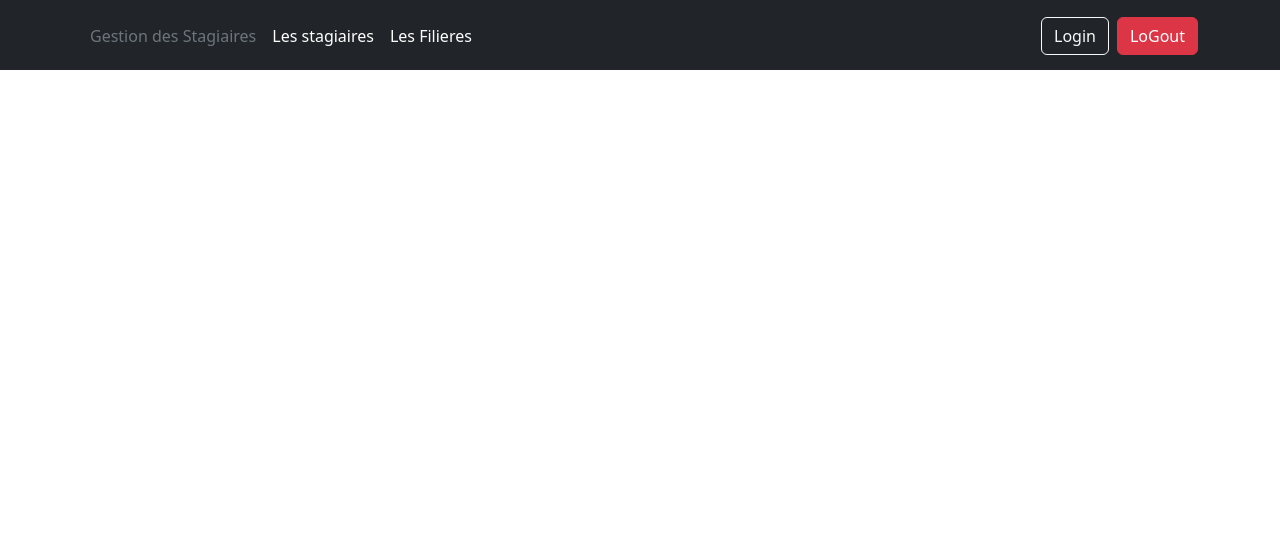
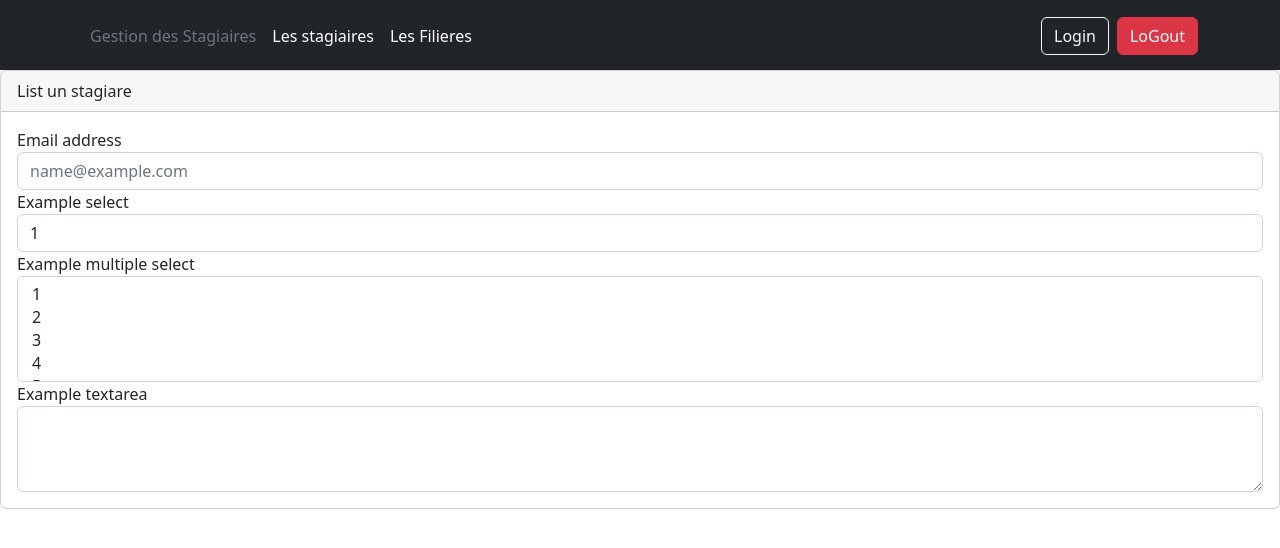
Before and after one commit to anasmak04/Gestion-des-stagiaires-Projet-fil-rouge, an Angular app in the folder client/: page /Edite in a window 1280 px wide. Before the commit this address led to /. Shown: the top 548 px of the page. Built offline with nearby package versions, Linux system fonts and the light colour scheme.

Commit message:
add c edit and routing

```diff
--- a/client/src/app/app-routing.module.ts
+++ b/client/src/app/app-routing.module.ts
@@ -4,11 +4,12 @@ import { RouterModule, Routes } from '@angular/router';
 import { StagiairesComponent } from './stagiaires/stagiaires.component';
 import { HomeComponent } from './home/home.component';
 import { FilieresComponent } from './filieres/filieres.component';
+import { EditerComponent } from './editer/editer.component';
 
 const routes: Routes = [
-  { path: '', component:  HomeComponent},
-  { path: 'stagiaires', component: StagiairesComponent  },
+  { path: '', component: StagiairesComponent  },
   { path: 'filieres', component: FilieresComponent  },
+  { path: 'Edite', component: EditerComponent  },
 ];
 
 
--- a/client/src/app/app.module.ts
+++ b/client/src/app/app.module.ts
@@ -8,6 +8,7 @@ import { AppRoutingModule } from './app-routing.module';
 import { StagiairesComponent } from './stagiaires/stagiaires.component';
 import { HomeComponent } from './home/home.component';
 import { FilieresComponent } from './filieres/filieres.component';
+import { EditerComponent } from './editer/editer.component';
 
 
 @NgModule({
@@ -16,7 +17,8 @@ import { FilieresComponent } from './filieres/filieres.component';
     HeaderComponent,
     StagiairesComponent,
     HomeComponent,
-    FilieresComponent
+    FilieresComponent,
+    EditerComponent
   ],
   imports: [
     BrowserModule,
--- /dev/null
+++ b/client/src/app/editer/editer.component.html
@@ -0,0 +1,39 @@
+    <div class="card">
+      <div class="card-header">
+      List un stagiare
+      </div>
+
+      <div class="card-body">
+
+        <form>
+            <div class="form-group">
+              <label for="exampleFormControlInput1">Email address</label>
+              <input type="email" class="form-control" id="exampleFormControlInput1" placeholder="name@example.com">
+            </div>
+            <div class="form-group">
+              <label for="exampleFormControlSelect1">Example select</label>
+              <select class="form-control" id="exampleFormControlSelect1">
+                <option>1</option>
+                <option>2</option>
+                <option>3</option>
+                <option>4</option>
+                <option>5</option>
+              </select>
+            </div>
+            <div class="form-group">
+              <label for="exampleFormControlSelect2">Example multiple select</label>
+              <select multiple class="form-control" id="exampleFormControlSelect2">
+                <option>1</option>
+                <option>2</option>
+                <option>3</option>
+                <option>4</option>
+                <option>5</option>
+              </select>
+            </div>
+            <div class="form-group">
+              <label for="exampleFormControlTextarea1">Example textarea</label>
+              <textarea class="form-control" id="exampleFormControlTextarea1" rows="3"></textarea>
+            </div>
+          </form>
+      </div>
+    </div>
--- /dev/null
+++ b/client/src/app/editer/editer.component.ts
@@ -0,0 +1,15 @@
+import { Component, OnInit } from '@angular/core';
+
+@Component({
+  selector: 'app-editer',
+  templateUrl: './editer.component.html',
+  styleUrls: ['./editer.component.css']
+})
+export class EditerComponent implements OnInit {
+
+  constructor() { }
+
+  ngOnInit(): void {
+  }
+
+}
--- a/client/src/app/header/header.component.html
+++ b/client/src/app/header/header.component.html
@@ -11,8 +11,9 @@
             >Gestion des Stagiaires</a
           >
         </li>
-        <li><a href="#" routerLink="stagiaires" class="nav-link px-2 text-white">Les stagiaires</a></li>
+        <li><a href="#" routerLink="" class="nav-link px-2 text-white">Les stagiaires</a></li>
         <li><a href="#" routerLink="filieres" class="nav-link px-2 text-white">Les Filieres</a></li>
+        <!-- <li><a href="#" routerLink="Edite" class="nav-link px-2 text-white">Edit</a></li> -->
       </ul>
 
       <div class="text-end">
--- a/client/src/app/stagiaires/stagiaires.component.html
+++ b/client/src/app/stagiaires/stagiaires.component.html
@@ -17,7 +17,7 @@
         <button type="button" class="btn btn-secondary">Rechercher</button>
       </div>
     </div>
-    <a href="#" class="link-primary">Nouveau stagiaire</a>
+    <a href="/editer"  routerLink="Edite" class="link-primary">Nouveau stagiaire</a>
 
   </div>
 </div>
```
Also changed, not shown: client/src/app/editer/editer.component.css (added), 1 other file (tests, documents, lock files or other folders).
